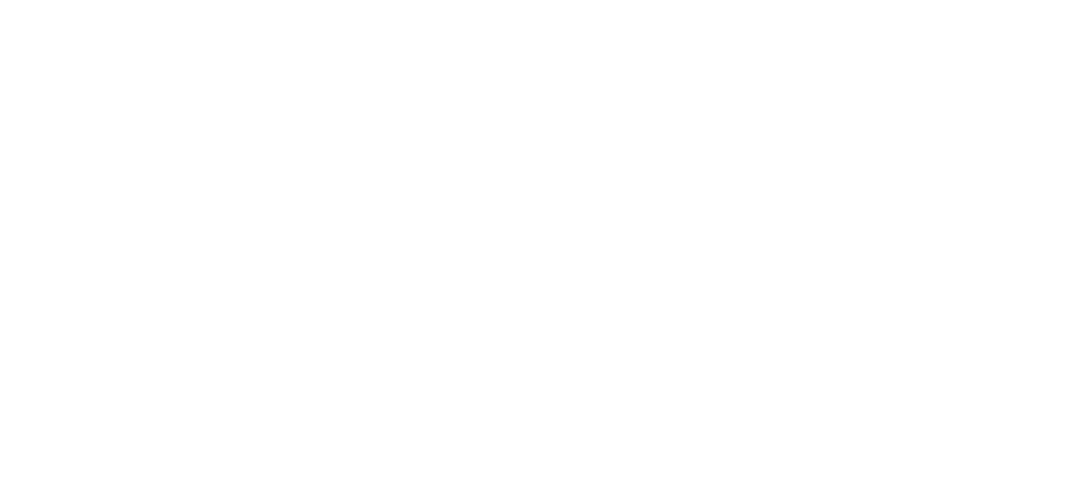
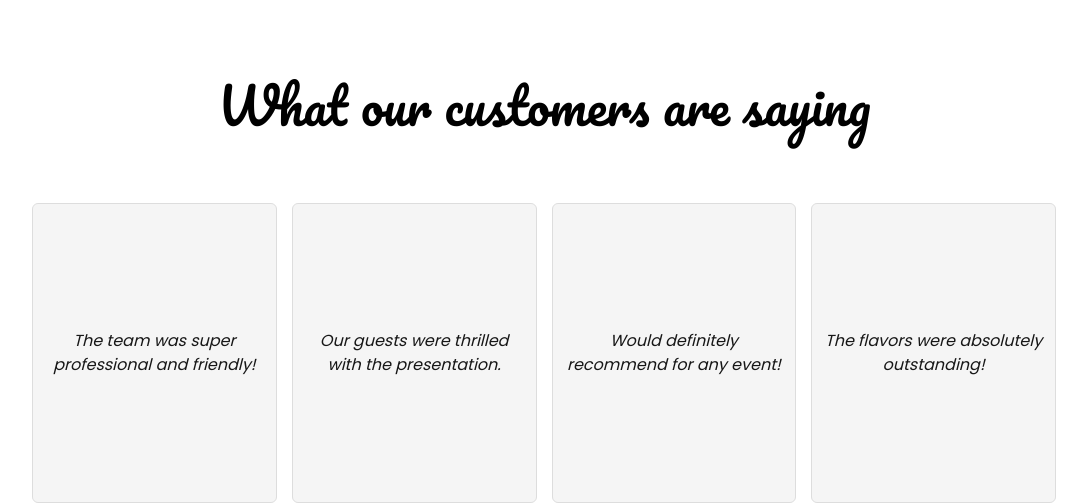
Before and after one commit to toto-haricot/web-app-laurens-larder, a Next.js app in the folder web-app-laurens-larder/: page / in a window 1280 px wide. Shown: the part 732-1235 px from the top of the page, without its empty margins (96-1183 px from the left). Before the commit the page ends 800 px from the top, so only its background shows below. Built offline with nearby package versions, Linux system fonts and the light colour scheme.

Commit message:
new section for customers reviews

```diff
--- /dev/null
+++ b/web-app-laurens-larder/src/app/components/CustomerReviews.jsx
@@ -0,0 +1,39 @@
+"use client"
+
+import { useState, useEffect } from 'react';
+import styles from './CustomerReviews.module.css';
+
+const reviews = [
+  "Amazing service and delicious food!",
+  "The team was super professional and friendly!",
+  "Our guests were thrilled with the presentation.",
+  "Would definitely recommend for any event!",
+  "The flavors were absolutely outstanding!",
+  "Best catering experience we've ever had!",
+  "Superb quality and attention to detail.",
+];
+
+export default function CustomerReviews() {
+  const [visibleReviews, setVisibleReviews] = useState(reviews.slice(0, 4));
+
+  useEffect(() => {
+    const interval = setInterval(() => {
+      setVisibleReviews((prev) => {
+        const nextIndex = (reviews.indexOf(prev[0]) + 1) % reviews.length;
+        return reviews.slice(nextIndex, nextIndex + 4);
+      });
+    }, 3000);
+
+    return () => clearInterval(interval);
+  }, []);
+
+  return (
+    <div className={`${styles.container} pour-une-classe`}>
+      {visibleReviews.map((quote, index) => (
+        <div key={index} className={styles.square}>
+          {quote}
+        </div>
+      ))}
+    </div>
+  );
+}
--- /dev/null
+++ b/web-app-laurens-larder/src/app/components/CustomerReviews.module.css
@@ -0,0 +1,33 @@
+.container {
+    display: flex;
+    overflow: hidden;
+    width: 80%;
+    height: 300px;
+    gap: 15px;
+  }
+
+  .square {
+    flex: 1;
+    min-width: 20%;
+    background-color: #f5f5f5;
+    border: 1px solid #ddd;
+    display: flex;
+    align-items: center;
+    justify-content: center;
+    padding: 10px;
+    box-sizing: border-box;
+    font-size: 16px;
+    font-style: italic;
+    text-align: center;
+    border-radius: 6px;
+  }
+
+  /* Animates sliding effect */
+  @keyframes slide {
+    from {
+      transform: translateX(0);
+    }
+    to {
+      transform: translateX(-100%);
+    }
+  }
--- a/web-app-laurens-larder/src/app/components/FirstBlock.jsx
+++ b/web-app-laurens-larder/src/app/components/FirstBlock.jsx
@@ -1,16 +1,8 @@
-import { Pacifico } from "next/font/google";
-
-// FONT
-const pacifico = Pacifico({
-  weight: "400",
-  subsets: ["latin"]
-});
-
 const FirstBlock = () => {
     return (
       <section className="first-block">
         <div className="description">
-          <h1 className={pacifico.className}>Welcome to Lauren's Larder</h1>
+          <h1>Welcome to Lauren's Larder</h1>
           <p>
           Discover the art of catering with Lauren's Larder.
           From intimate gatherings to bustling pop-up stores, we deliver culinary excellence with style and passion.
--- /dev/null
+++ b/web-app-laurens-larder/src/app/components/ThirdBlock.jsx
@@ -0,0 +1,14 @@
+import CustomerReviews from './CustomerReviews';
+
+const ThirdBlock = () => {
+    return (
+        <section className="third-block">
+          <div className="customers-reviews">
+            <h1>What our customers are saying</h1>
+            <CustomerReviews />
+          </div>
+        </section>
+      );
+  };
+
+  export default ThirdBlock;
--- a/web-app-laurens-larder/src/app/globals.css
+++ b/web-app-laurens-larder/src/app/globals.css
@@ -10,6 +10,7 @@
 body {
   color: var(--foreground);
   background: var(--background);
+  font-family: var(--font-poppins);
 }
 
 main {
@@ -109,7 +110,8 @@
 .description h1 {
   text-align: center;
   color: black;
-  font-size: 60px;
+  font-size: 50px;
+  font-family: var(--font-pacifico);
 }
 
 /* SECOND BLOCK */
@@ -164,6 +166,7 @@
 /* Zoom effect on hover */
 .image-container:hover img {
   transform: scale(1.1); /* Scales the image to 110% */
+  border-radius: 6px;
 }
 
 .image-left {
@@ -173,3 +176,22 @@
 .image-right {
   flex: 3; /* Takes up 1 portion of the available space */
 }
+
+/* THIRD BLOCK */
+
+.customers-reviews {
+  width: 100%;
+  display: flex;
+  flex-direction: column;
+  justify-content: center;
+  align-items: center;
+}
+
+.customers-reviews h1 {
+  text-align: center;
+  color: black;
+  font-size: 50px;
+  font-family: var(--font-pacifico);
+  width: 70%;
+  padding-bottom: 60px;
+}
--- a/web-app-laurens-larder/src/app/layout.jsx
+++ b/web-app-laurens-larder/src/app/layout.jsx
@@ -7,12 +7,27 @@
 const poppins = Poppins({
   subsets: ["latin"],
   weight: "400",
+  variable: '--font-poppins',
 });
+
+
+// WIP
+
+// import { Pacifico } from "next/font/google";
+
+// FONT
+const pacifico = Pacifico({
+  weight: "400",
+  subsets: ["latin"],
+  variable: '--font-pacifico',
+});
+
+
 
 export default function RootLayout({ children }) {
   return (
-    <html lang="en">
-      <body className={poppins.className}>
+    <html lang="en" className={`${poppins.variable} ${pacifico.variable}`}>
+      <body>
         <Navbar/>
         {children}
       </body>
--- a/web-app-laurens-larder/src/app/page.jsx
+++ b/web-app-laurens-larder/src/app/page.jsx
@@ -2,12 +2,14 @@
 import Image from "next/image";
 import FirstBlock from "./components/FirstBlock";
 import SecondBlock from "./components/SecondBlock";
+import ThirdBlock from "./components/ThirdBlock";
 
 export default function Home() {
   return (
     <div>
       <FirstBlock />
       <SecondBlock />
+      <ThirdBlock />
     </div>
   );
 }
```
